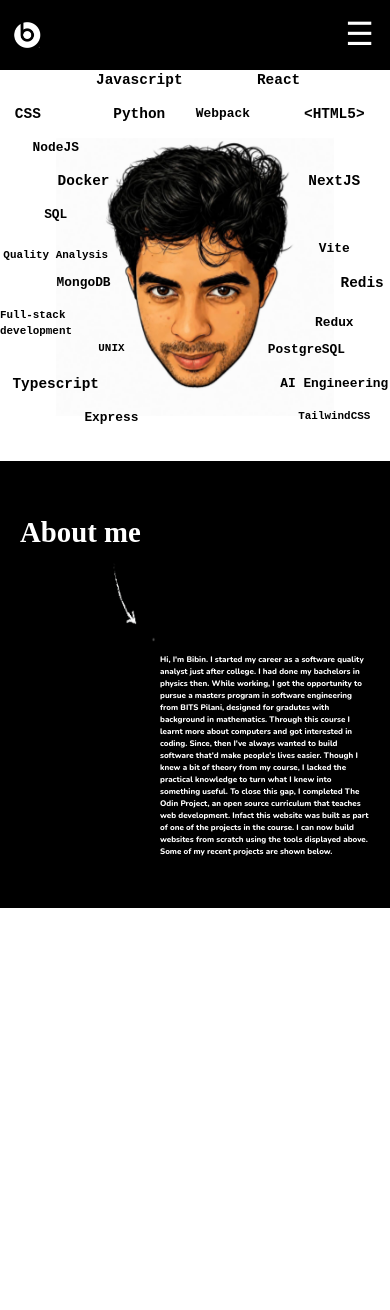
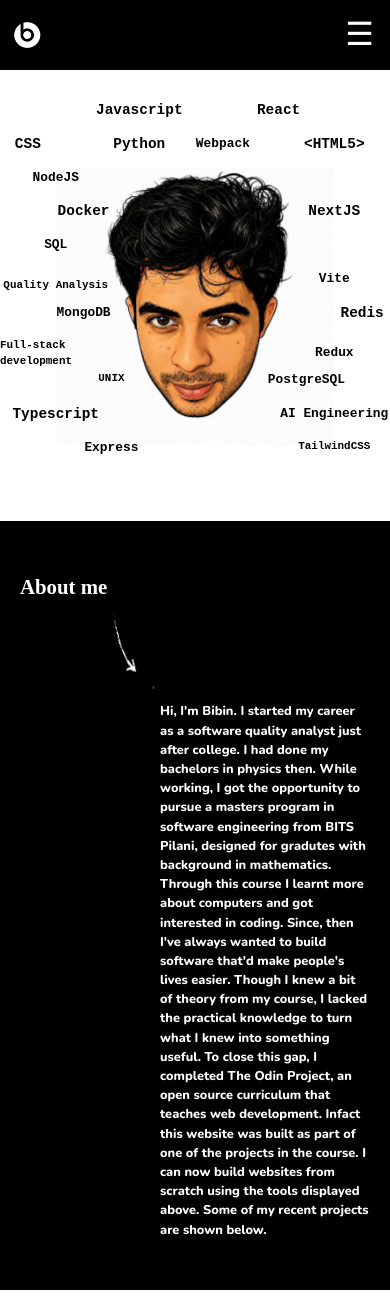
Before and after one commit to Bibu007/personal-website, a React (Vite) app: page / in a window 390 px wide. Before the commit the page ends 928 px from the top, so only its background shows below. Built offline with nearby package versions, Linux system fonts and the light colour scheme; a web font is replaced by a local one.

Commit message:
About section update

```diff
--- a/src/About.module.css
+++ b/src/About.module.css
@@ -60,7 +60,7 @@
     display: grid;
     grid-template-columns: repeat(5, 1fr);
     grid-template-rows: repeat(3, auto);
-    font-size: clamp(1.8rem, 3.5vw, 3rem);
+    font-size: clamp(1.3rem, 3.5vw, 3rem);
     font-weight: 800;
     padding: 50px 20px;
     margin: 20px 0px;
@@ -83,6 +83,6 @@
   .text {
     grid-column: 3/6;
     grid-row: 3/4;
-    font-size: clamp(0.5rem, 1.5vw, 1rem);
+    font-size: clamp(0.8rem, 1.5vw, 1rem);
   }
 }
--- a/src/Portfolio.module.css
+++ b/src/Portfolio.module.css
@@ -83,6 +83,7 @@
     display: grid;
     grid-template-columns: repeat(7, 1fr);
     grid-template-rows: repeat(11, 4vh);
+    margin: 30px 0px;
 
     /*margin: 10px 96px;*/
   }
```
